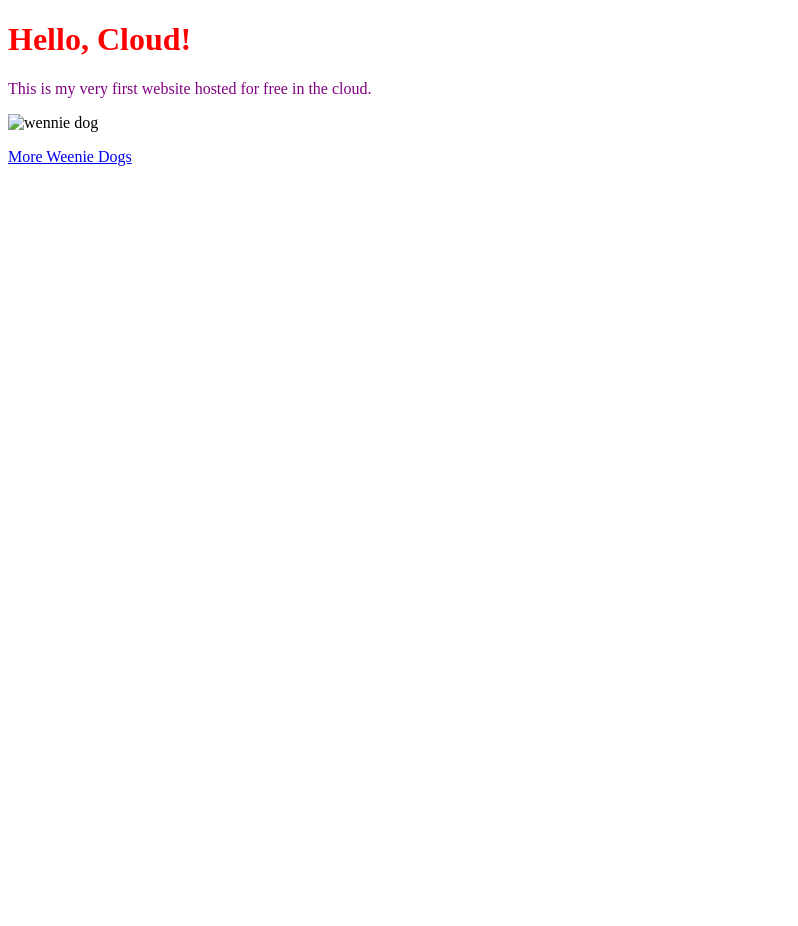
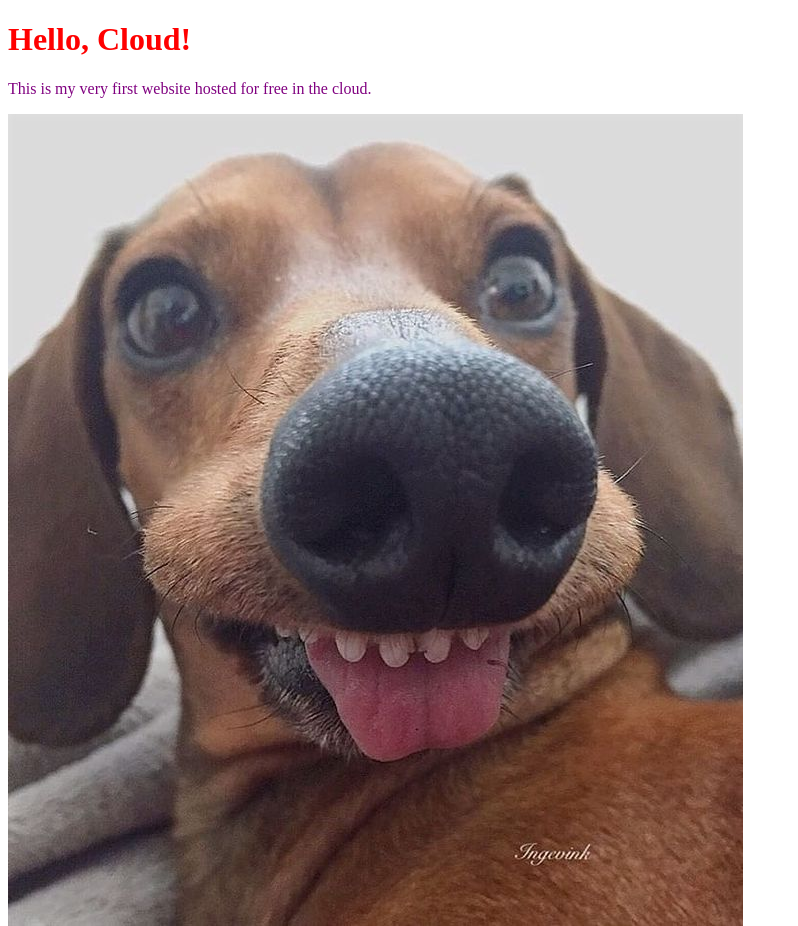
Before and after one commit to ameliam23/my-first-website, a plain HTML site: page index.html in a window 1280 px wide. Shown: the top 926 px of the page, without its empty margins (0-798 px from the left). Before the commit the page ends 800 px from the top, so only its background shows below. Drawn offline with Linux system fonts and the light colour scheme.

Commit message:
Update index.html

```diff
--- a/index.html
+++ b/index.html
@@ -6,7 +6,7 @@
 <body>
 <h1 style="color:red;">Hello, Cloud!</h1>
 <p style="color:purple">This is my very first website hosted for free in the cloud.</p>
-<p><IMG SRC="Weenie .jpg" ALT="wennie dog"></img></p>
+<p><IMG SRC="Wennie .jpg" ALT="wennie dog"></img></p>
 <a href="https://www.pinterest.com/TheSmootheStore/dachshund-memes-and-wiener-dog-humor/">More Weenie Dogs</a>
 </body>
 </html>
```
